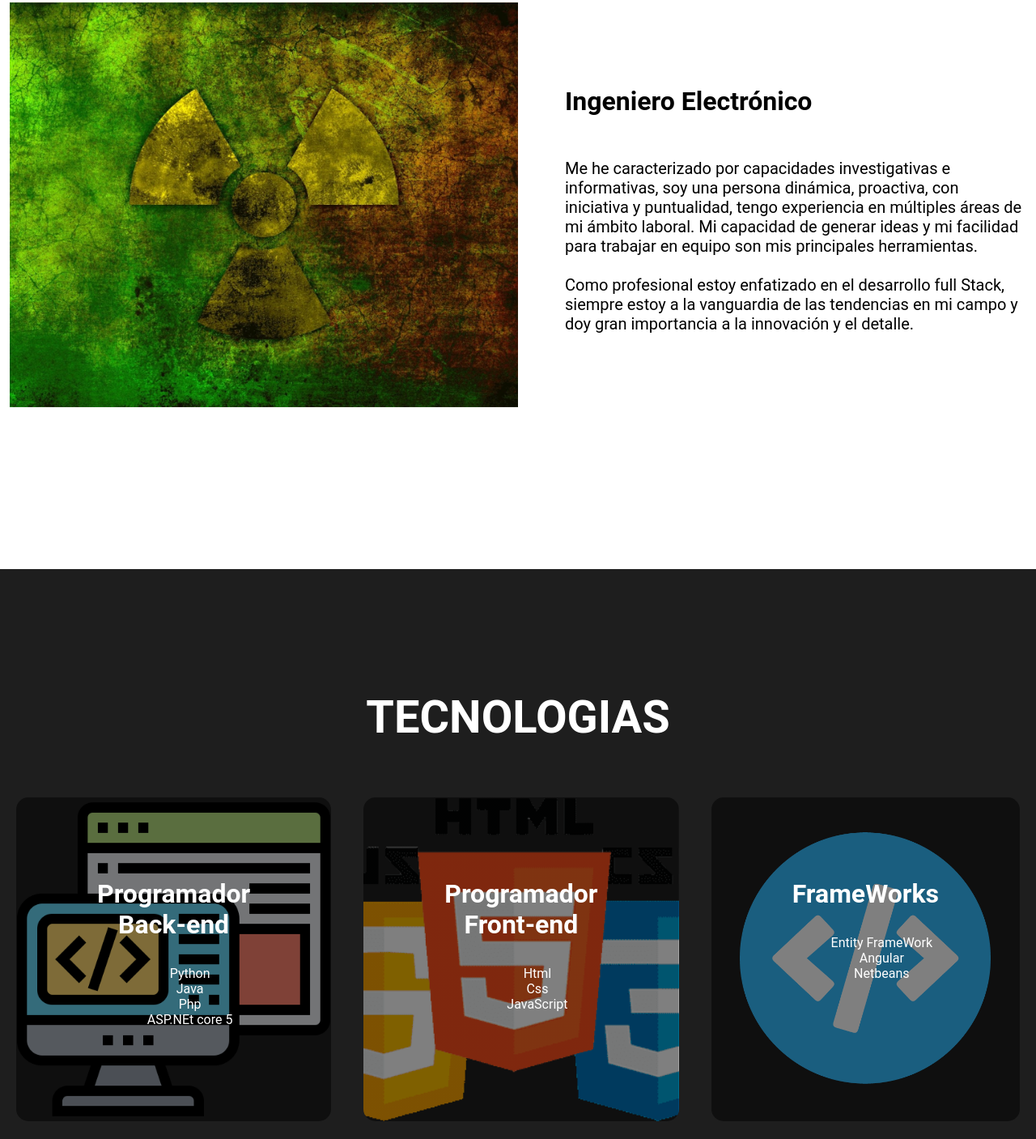
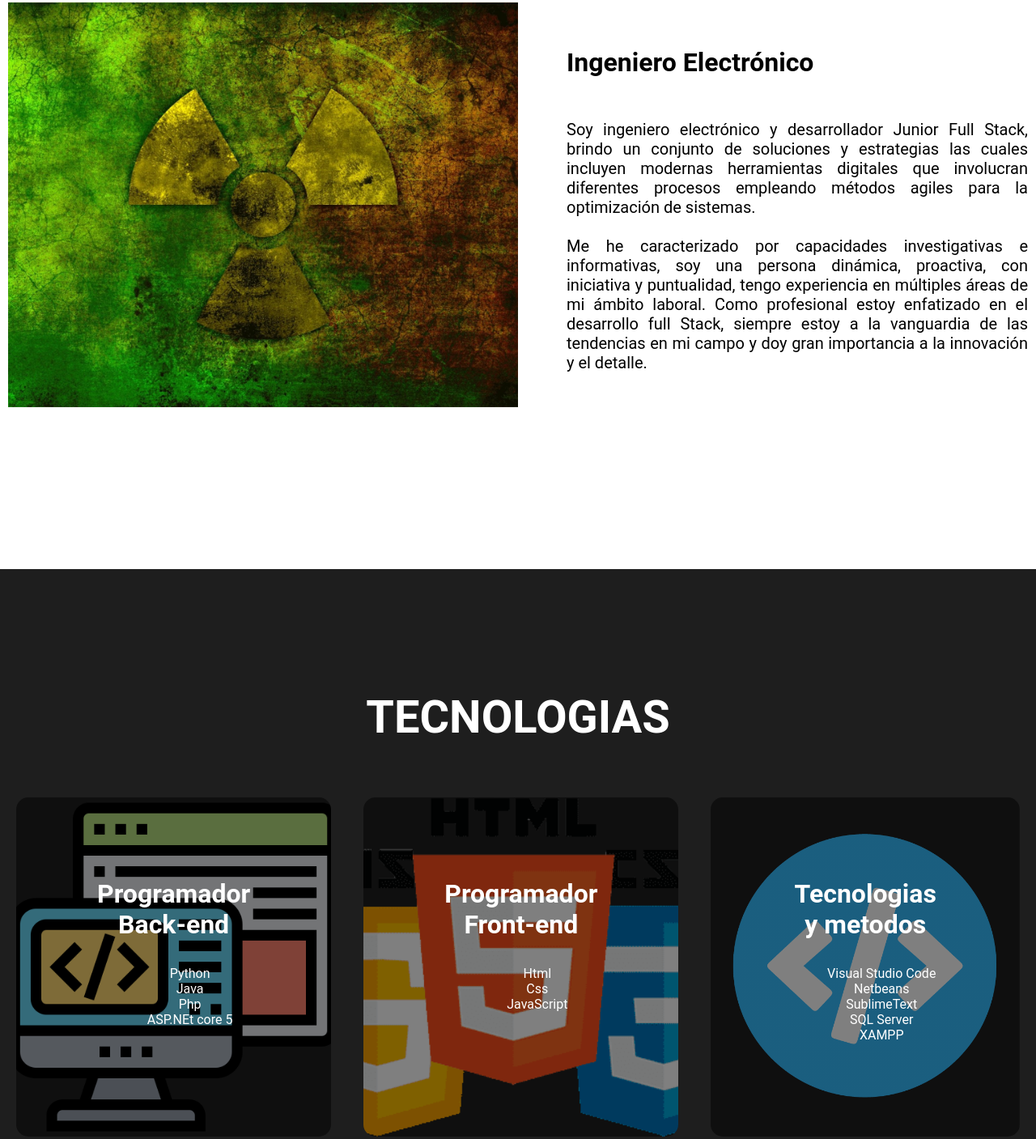
Before and after one commit to Cchristian95/Cchristian95.github.io, a plain HTML site: page index.html in a window 1280 px wide. Shown: the part 1014-2421 px from the top of the page at 81% size. Drawn offline with Linux system fonts and the light colour scheme.

Commit message:
Version2

```diff
--- a/index.html
+++ b/index.html
@@ -50,10 +50,10 @@
                     <div class="text">
                     <h3>Ingeniero Electrónico</h3>
 
-                        <p>Me he caracterizado por capacidades investigativas e informativas, soy una persona dinámica, proactiva, con iniciativa y puntualidad, tengo experiencia en múltiples áreas de mi ámbito laboral. Mi capacidad de generar ideas y mi facilidad para trabajar en equipo son mis principales herramientas.
+                        <p>Soy ingeniero electrónico y desarrollador Junior Full Stack, brindo un conjunto de soluciones y estrategias las cuales incluyen modernas herramientas digitales que involucran diferentes procesos empleando métodos agiles para la optimización de sistemas.
                             <br>
                             <br>
-                            Como profesional estoy enfatizado en el desarrollo full Stack, siempre estoy a la vanguardia de las tendencias en mi campo y doy gran importancia a la innovación y el detalle.
+                            Me he caracterizado por capacidades investigativas e informativas, soy una persona dinámica, proactiva, con iniciativa y puntualidad, tengo experiencia en múltiples áreas de mi ámbito laboral. Como profesional estoy enfatizado en el desarrollo full Stack, siempre estoy a la vanguardia de las tendencias en mi campo y doy gran importancia a la innovación y el detalle.
                         </p>
                     </div>
                 </div>
@@ -88,11 +88,14 @@
 
                 <div class="card">
                     <!-- <img src="img/ilustracion5.jpg" alt=""> -->
-                    <h3>FrameWorks</h3>
+                    <h3>Tecnologias y metodos</h3>
                     <ul>
-                        <li>Entity FrameWork</li>
-                        <li>Angular</li>
+                        <li>Visual Studio Code</li>
                         <li>Netbeans</li>
+                        <li>SublimeText</li>
+                        <li>SQL Server</li>
+                        <li>XAMPP</li>
+
                         <!-- Holaaa -->
                     </ul>
                 </div>
@@ -113,7 +116,7 @@
                     <div class="contenedor-texto-card">
                         <p>Lorem ipsum dolor sit, amet consectetur adipisicing elit. Nam, perferendis.</p>
                     </div>
-                    <button>Ir a Git</button>
+                    <a href="https://github.com/Cchristian95/Mascota-Feliz">Ir a Git</a>
                 </div>
 
                 <div class="news">
@@ -122,7 +125,7 @@
                         <h3>CRUD_Pedidos</h3>
                         <p>Lorem ipsum dolor sit, amet consectetur adipisicing elit. Nam, perferendis.</p>
                     </div>
-                    <button>Ir a Git</button>
+                    <a href="https://github.com/Cchristian95/Gestion_Pedidos_Java_MVC_Front">Ir a Git</a>
                 </div>
 
                 <div class="news">
@@ -131,7 +134,7 @@
                         <h3>Multiplicacion con MVC</h3>
                         <p>Lorem ipsum dolor sit, amet consectetur adipisicing elit. Nam, perferendis.</p>
                     </div>
-                    <button>Ir a Git</button>
+                    <a href="https://github.com/Cchristian95/Primer_MVC">Ir a Git</a>
                 </div>
 
                 <div class="news">
@@ -140,7 +143,9 @@
                         <h3>Portafolio HTML y CSS (Open Code)</h3>
                         <p>Lorem ipsum dolor sit, amet consectetur adipisicing elit. Nam, perferendis.</p>
                     </div>
-                    <button>Ir a Git</button>
+                    <a href="https://github.com/Cchristian95/portafoliochristiancalvache.github.io">Ir a Git</a>
+
+
                 </div>
 
 
--- a/style.css
+++ b/style.css
@@ -114,9 +114,14 @@ header a:hover{
 }
 
 #about .container{
-    padding: 200px 12px;
+    padding: 200px 10px;
     text-align: center;
 
+
+}
+
+#about p{
+    text-align: justify;
 }
 
 #tech{
```
